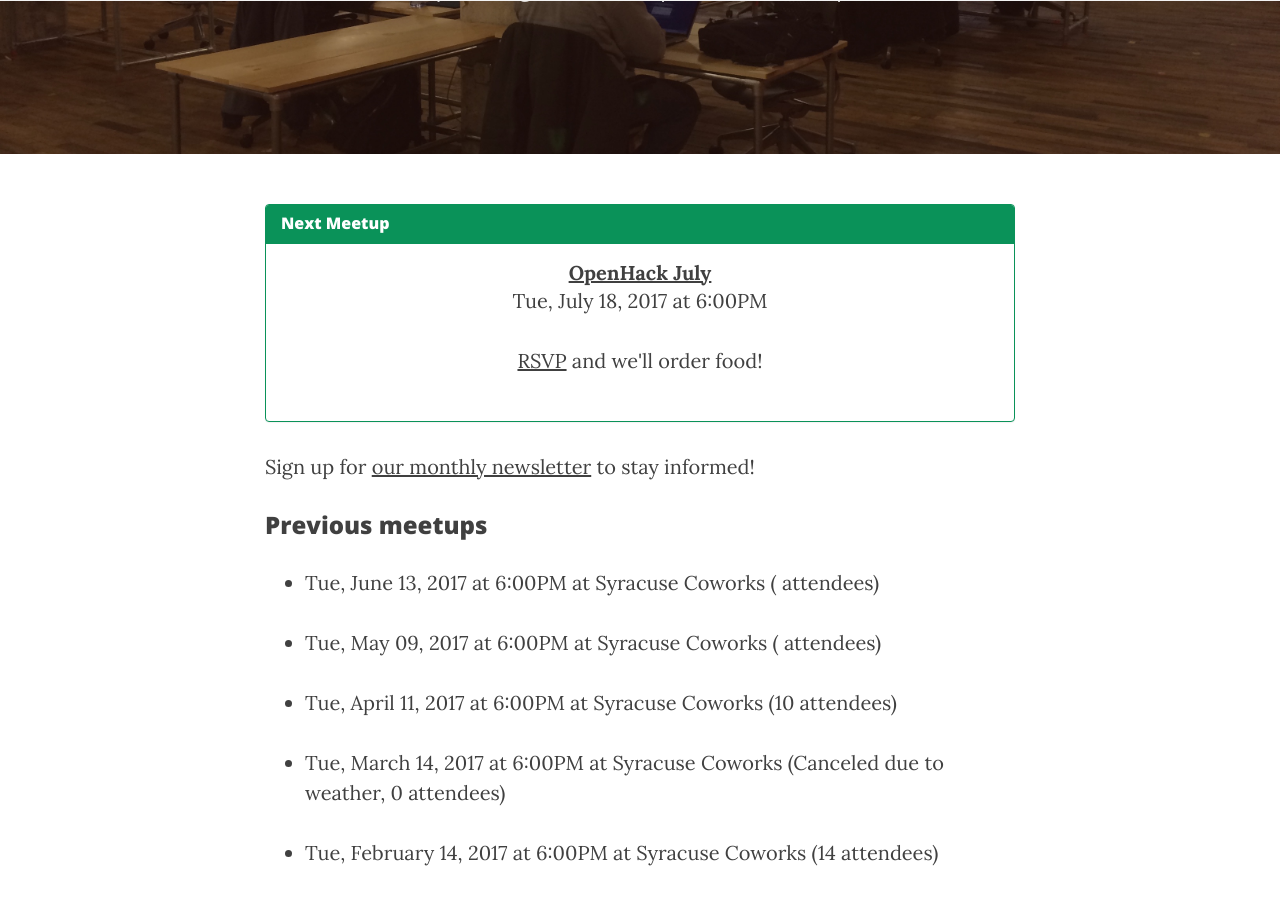
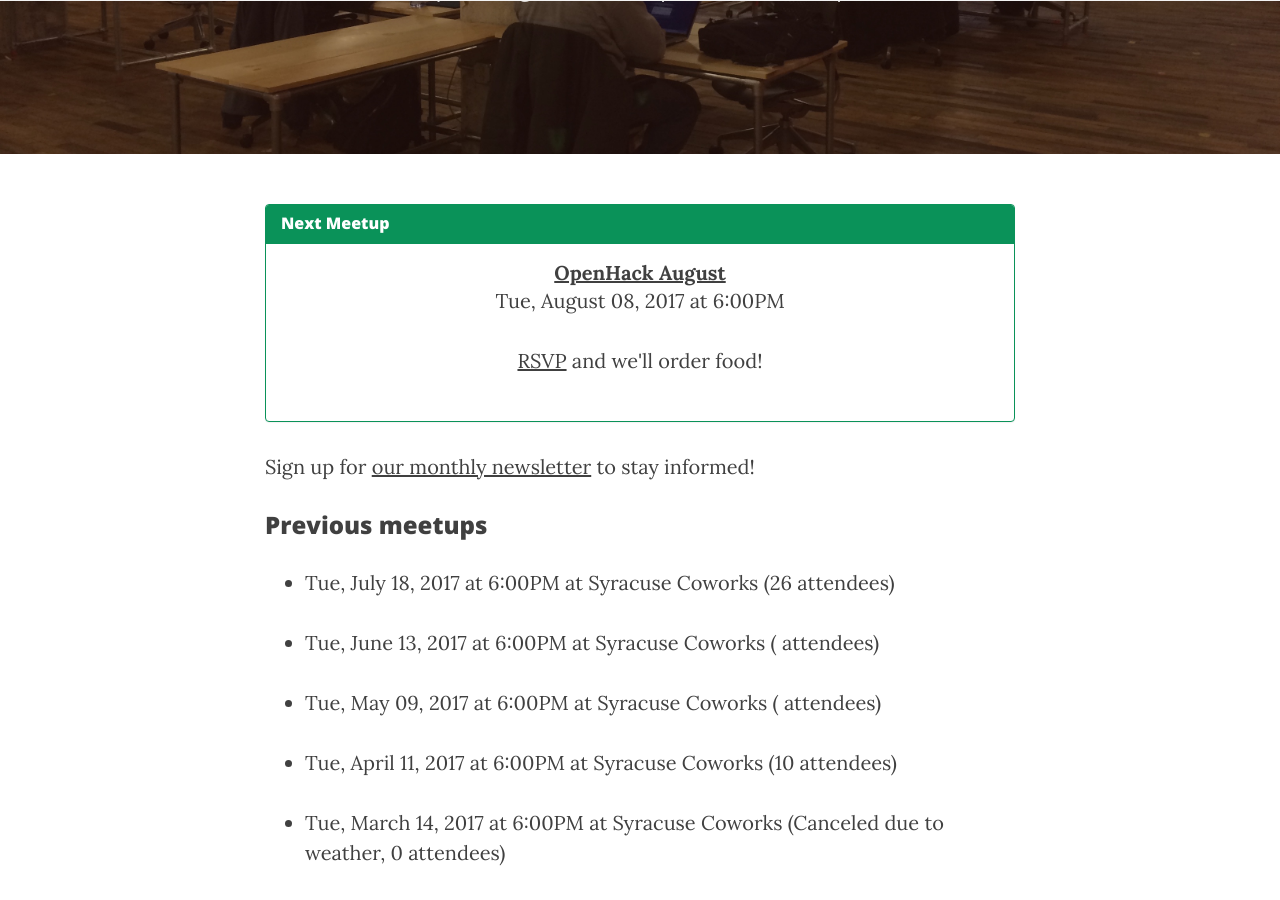
Before and after one commit to syracuseio/openhacksyr.github.io, a Jekyll site: the page built from events.md, in a window 1280 px wide and 900 px high, scrolled down 302 px. Built offline with Jekyll 4.4.1, drawn with Linux system fonts in a browser that asks for light colours; nearby versions of some CDN libraries.

Commit message:
Update for august

```diff
--- a/_data/events.yaml
+++ b/_data/events.yaml
@@ -1,9 +1,14 @@
 ---
+- name: OpenHack August
+  date: 8-8-2017 at 6pm
+  location: coworks
+  rsvp_link: https://www.meetup.com/SyracuseCoWorks/events/tchbfmywlblb/
+  attendees:
 - name: OpenHack July
   date: 18-7-2017 at 6pm
   location: coworks
   rsvp_link: https://www.meetup.com/SyracuseCoWorks/events/240898642/
-  attendees:
+  attendees: 26
 - name: OpenHack June
   date: 13-6-2017 at 6pm
   location: coworks
```
